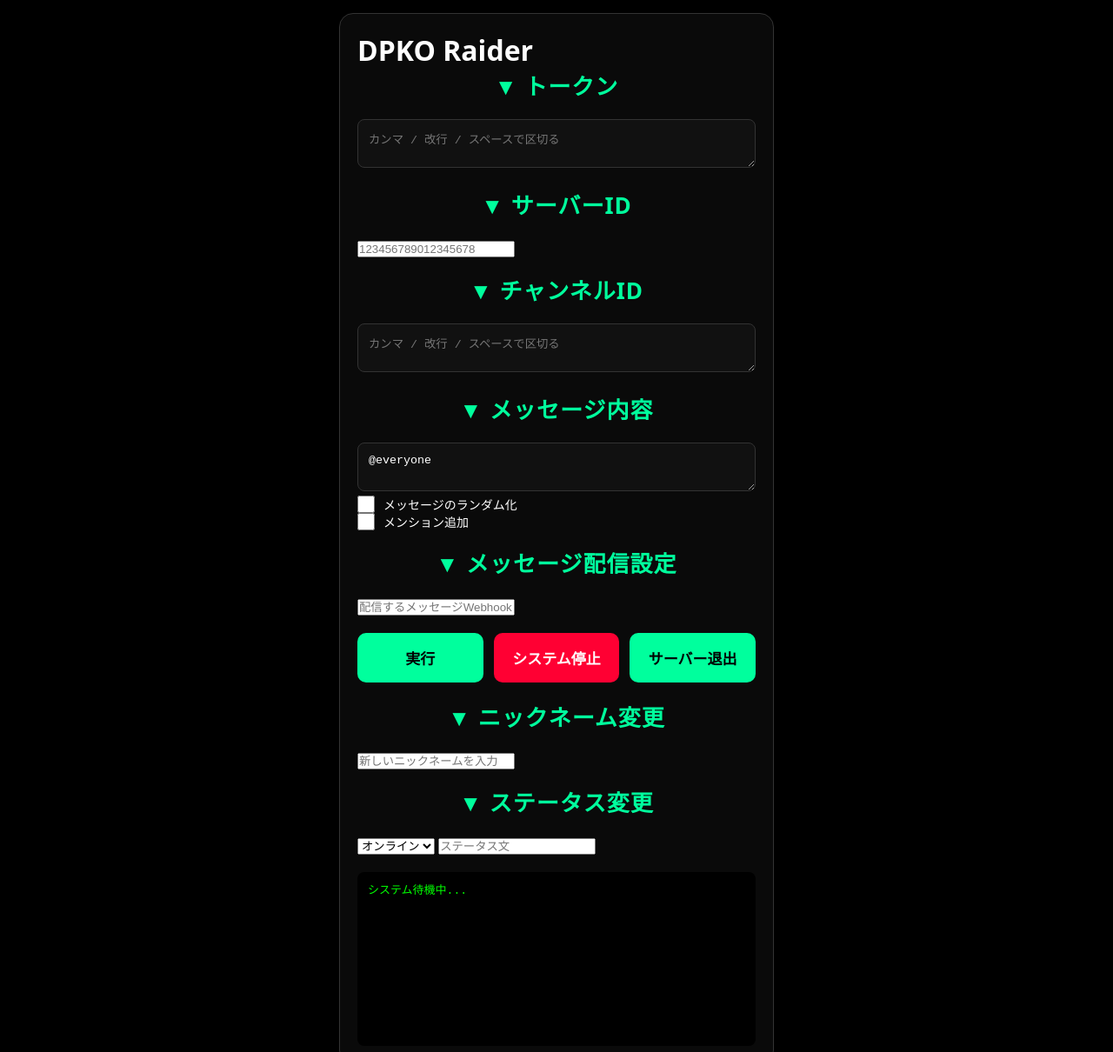
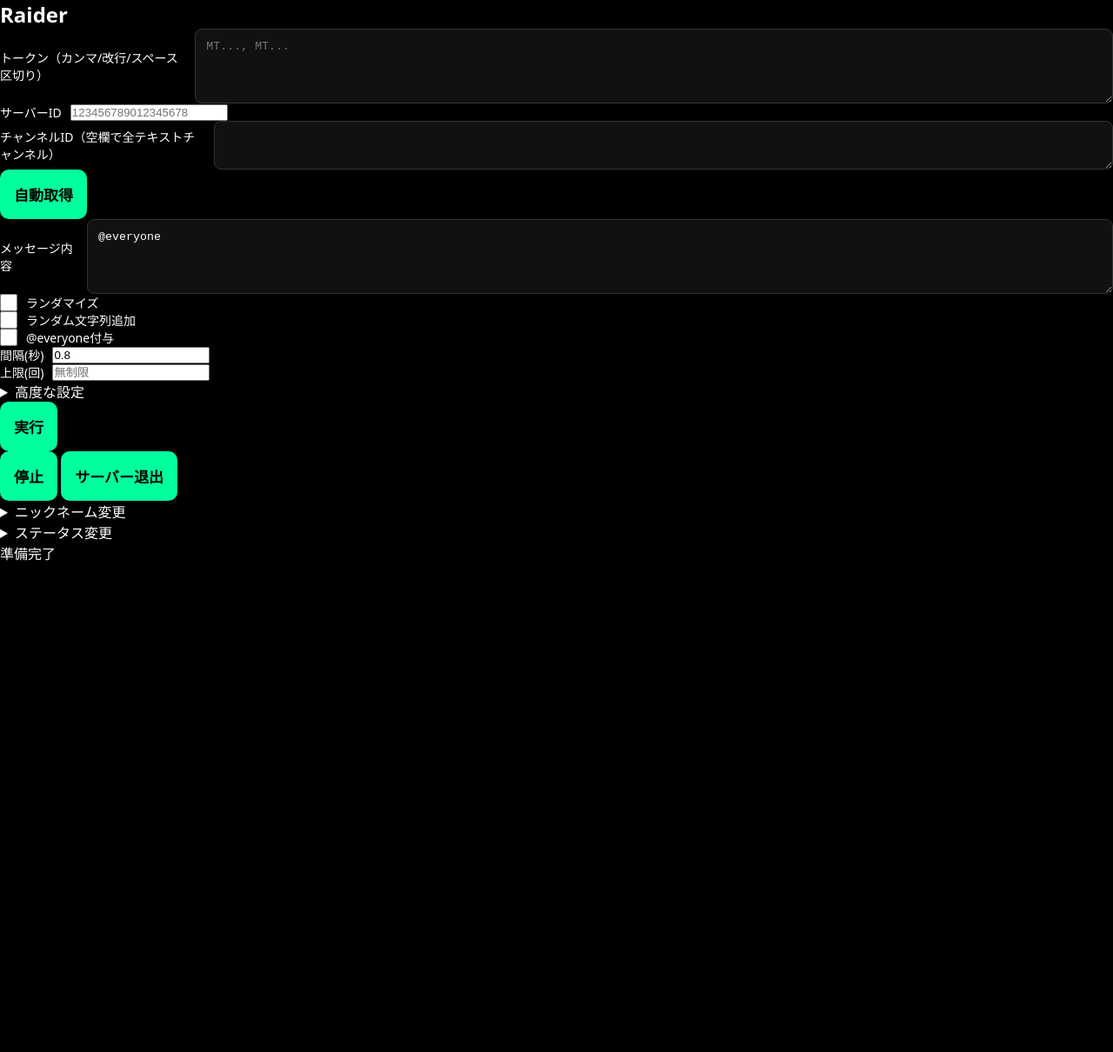
Before and after one commit to tls-client/test, a plain HTML site: page index.html in a window 1280 px wide. Shown: the top 1210 px of the page at 87% size. After the commit the page ends 800 px from the top, so only its background shows below. Drawn offline with Linux system fonts and the light colour scheme.

Commit message:
Update index.html

```diff
--- a/index.html
+++ b/index.html
@@ -3,90 +3,82 @@
 <head>
   <meta charset="UTF-8">
   <meta name="viewport" content="width=device-width, initial-scale=1.0">
-  <title>DPKO Raider</title>
+  <title>Raider</title>
   <link rel="stylesheet" href="style.css">
+  <link href="https://fonts.googleapis.com/css2?family=Inter:wght@400;600&display=swap" rel="stylesheet">
 </head>
 <body>
-  <div class="container">
-    <h1>DPKO Raider</h1>
+  <div class="card">
+    <h2>Raider</h2>
 
-    <!-- トークン -->
-    <div class="section">
-      <div class="header" onclick="toggle(this)">▼ トークン</div>
-      <div class="content">
-        <textarea id="tokens" placeholder="カンマ / 改行 / スペースで区切る"></textarea>
+    <form id="form">
+      <label>トークン（カンマ/改行/スペース区切り）
+        <textarea id="tokens" rows="4" placeholder="MT..., MT..."></textarea>
+      </label>
+
+      <label>サーバーID
+        <input type="text" id="guildId" placeholder="123456789012345678">
+      </label>
+
+      <label>チャンネルID（空欄で全テキストチャンネル）
+        <textarea id="channelIds" rows="2"></textarea>
+      </label>
+      <button type="button" id="autoFillChannels" class="secondary">自動取得</button>
+
+      <label>メッセージ内容
+        <textarea id="message" rows="4">@everyone</textarea>
+      </label>
+
+      <div class="options">
+        <label><input type="checkbox" id="randomize"> ランダマイズ</label>
+        <label><input type="checkbox" id="randomString"> ランダム文字列追加</label>
+        <label><input type="checkbox" id="everyone"> @everyone付与</label>
       </div>
+
+      <div class="row">
+        <label>間隔(秒)<input type="number" id="delay" value="0.8" step="0.1" min="0"></label>
+        <label>上限(回)<input type="number" id="limit" placeholder="無制限"></label>
+      </div>
+
+      <details><summary>高度な設定</summary>
+        <div class="detail">
+          <label>メンションID<textarea id="mentionIds"></textarea></label>
+          <button type="button" id="fetchMentions" class="secondary">自動取得</button>
+          <label>投票タイトル<input type="text" id="pollTitle"></label>
+          <label>投票選択肢<textarea id="pollAnswers"></textarea></label>
+          <label>転送URL<input type="text" id="forwardUrl" placeholder="https://discord.com/channels/..."></label>
+        </div>
+      </details>
+
+      <button type="submit" id="startBtn" class="primary">実行</button>
+    </form>
+
+    <div class="controls">
+      <button id="stopBtn">停止</button>
+      <button id="leaveBtn">サーバー退出</button>
     </div>
 
-    <!-- サーバーID -->
-    <div class="section">
-      <div class="header" onclick="toggle(this)">▼ サーバーID</div>
-      <div class="content">
-        <input type="text" id="guild" placeholder="123456789012345678">
+    <details><summary>ニックネーム変更</summary>
+      <div class="detail"><input type="text" id="nickname" placeholder="新しいニックネーム">
+        <button id="nickBtn" class="secondary">変更</button>
       </div>
-    </div>
+    </details>
 
-    <!-- チャンネルID -->
-    <div class="section">
-      <div class="header" onclick="toggle(this)">▼ チャンネルID</div>
-      <div class="content">
-        <textarea id="channels" placeholder="カンマ / 改行 / スペースで区切る"></textarea>
+    <details><summary>ステータス変更</summary>
+      <div class="detail">
+        <select id="status">
+          <option value="online">オンライン</option>
+          <option value="idle">離席中</option>
+          <option value="dnd">取り込み中</option>
+          <option value="invisible">オフライン</option>
+        </select>
+        <input type="text" id="activity" placeholder="Playing Minecraft">
+        <button id="statusBtn" class="secondary">変更</button>
+        <button id="clearStatusBtn" class="secondary">リセット</button>
       </div>
-    </div>
+    </details>
 
-    <!-- メッセージ内容 -->
-    <div class="section">
-      <div class="header" onclick="toggle(this)">▼ メッセージ内容</div>
-      <div class="content">
-        <textarea id="message" placeholder="送信するメッセージを入力">@everyone</textarea>
-        <div class="options">
-          <label><input type="checkbox" id="random"> メッセージのランダム化</label>
-          <label><input type="checkbox" id="mention"> メンション追加</label>
-        </div>
-      </div>
-    </div>
-
-    <!-- メッセージ配信設定 -->
-    <div class="section">
-      <div class="header" onclick="toggle(this)">▼ メッセージ配信設定</div>
-      <div class="content">
-        <input type="text" id="webhook" placeholder="配信するメッセージWebhook URL">
-      </div>
-    </div>
-
-    <!-- 実行ボタン -->
-    <div class="actions">
-      <button id="start">実行</button>
-      <button id="stop">システム停止</button>
-      <button id="leave">サーバー退出</button>
-    </div>
-
-    <!-- ニックネーム変更 -->
-    <div class="section">
-      <div class="header" onclick="toggle(this)">▼ ニックネーム変更</div>
-      <div class="content">
-        <input type="text" id="nickname" placeholder="新しいニックネームを入力">
-      </div>
-    </div>
-
-    <!-- ステータス変更 -->
-    <div class="section">
-      <div class="header" onclick="toggle(this)">▼ ステータス変更</div>
-      <div class="content">
-        <select id="status-type">
-          <option>オンライン</option>
-          <option>オフライン</option>
-          <option>取り込み中</option>
-          <option>退席中</option>
-        </select>
-        <input type="text" id="status-text" placeholder="ステータス文">
-      </div>
-    </div>
-
-    <!-- ログ -->
-    <div class="log">
-      <div id="log-output">システム待機中...</div>
-    </div>
+    <div id="log">準備完了</div>
   </div>
 
   <script src="script.js"></script>
```
